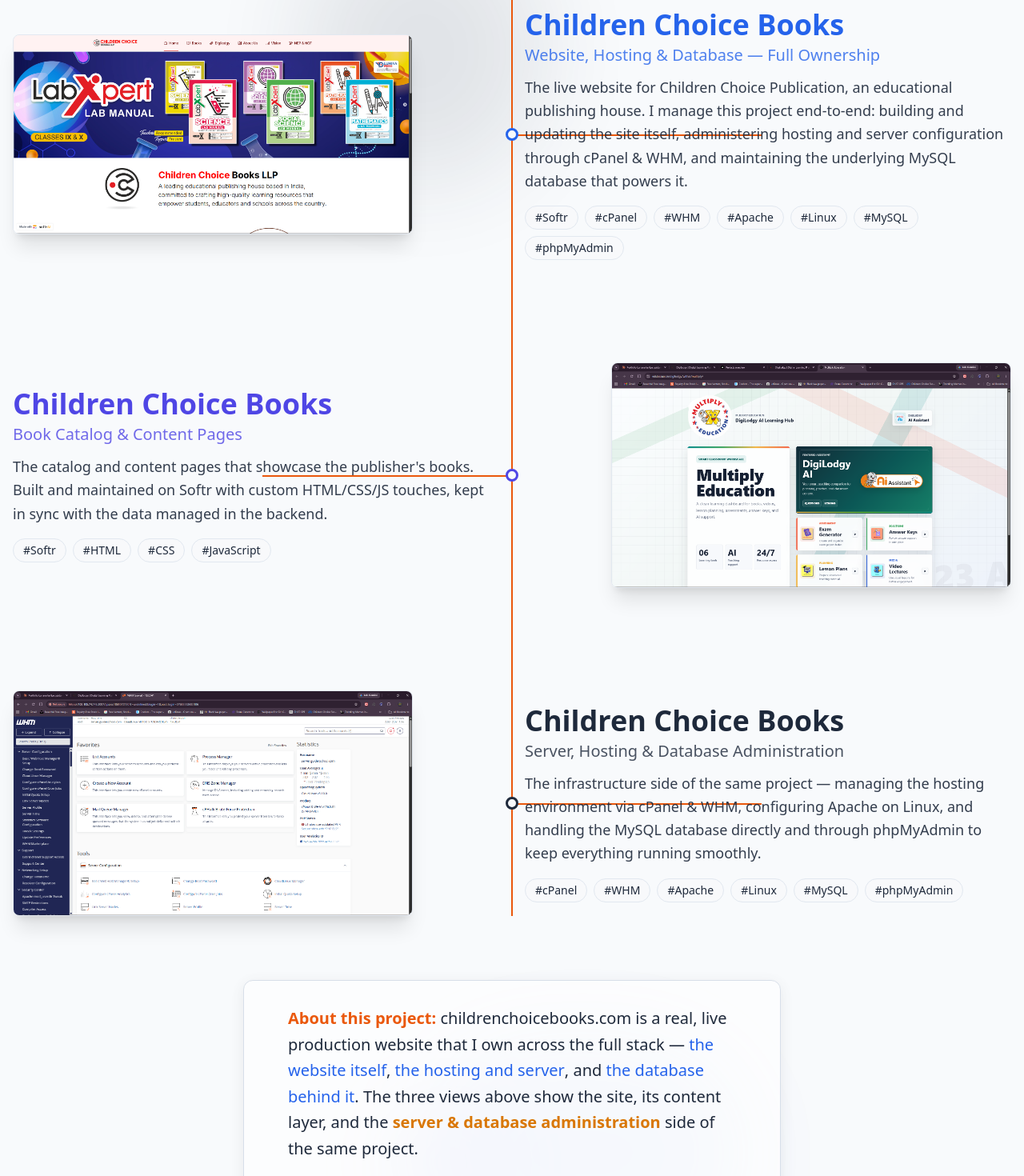
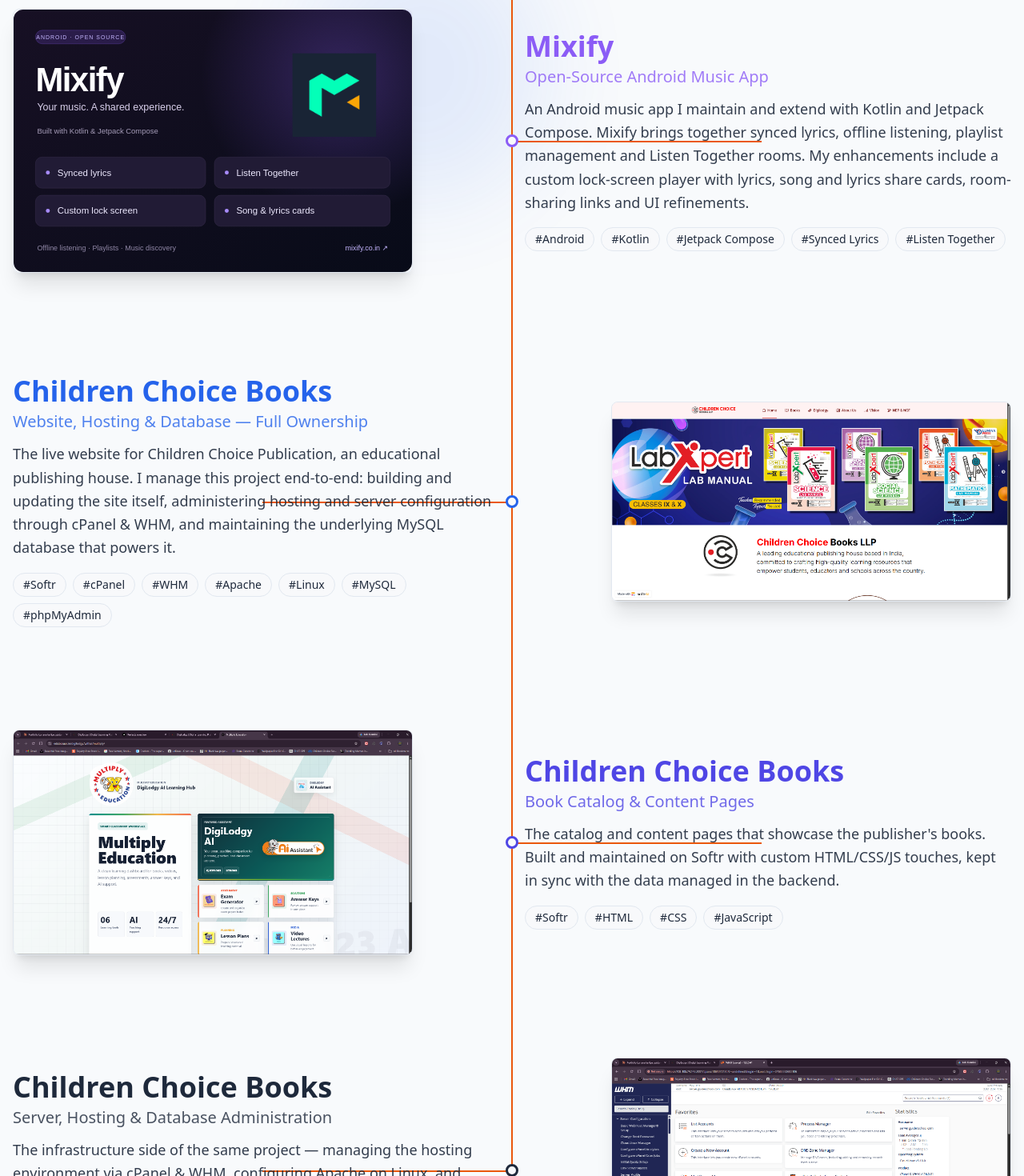
Before and after one commit to scisims12/my-portfolio, a React (Vite) app: page / in a window 1280 px wide. Shown: the part 2740-4210 px from the top of the page at 80% size. Built offline with nearby package versions, Linux system fonts and the light colour scheme.

Commit message:
Feature Mixify Android app in portfolio projects

```diff
--- a/src/components/projects/ProjectCard.jsx
+++ b/src/components/projects/ProjectCard.jsx
@@ -316,13 +316,13 @@
                         className="font-semibold"
                         style={{ color: themeColors.text }}
                       >
-                        Live Demo
+                        {project.liveDemoLabel || "Live Demo"}
                       </div>
                       <div
                         className="text-sm opacity-70"
                         style={{ color: themeColors.text }}
                       >
-                        View deployed project
+                        {project.liveDemoDescription || "View deployed project"}
                       </div>
                     </div>
                   </div>
--- a/src/components/projects/Projects.jsx
+++ b/src/components/projects/Projects.jsx
@@ -4,6 +4,19 @@
 import ProjectCard from "./ProjectCard";
 
 const projects = [
+  {
+    title: "Mixify",
+    subtitle: "Open-Source Android Music App",
+    description:
+      "An Android music app I maintain and extend with Kotlin and Jetpack Compose. Mixify brings together synced lyrics, offline listening, playlist management and Listen Together rooms. My enhancements include a custom lock-screen player with lyrics, song and lyrics share cards, room-sharing links and UI refinements.",
+    tags: ["Android", "Kotlin", "Jetpack Compose", "Synced Lyrics", "Listen Together"],
+    image: "/mixify-project.svg",
+    liveDemo: "https://mixify.co.in/",
+    liveDemoLabel: "Visit Mixify",
+    liveDemoDescription: "Explore features and download the Android app",
+    githubRepo: "https://github.com/scisims12/Mixify",
+    projectColor: "#8B5CF6",
+  },
   {
     title: "Children Choice Books",
     subtitle: "Website, Hosting & Database — Full Ownership",
@@ -163,7 +176,7 @@
                   className="font-bold"
                   style={{ color: themeColors.primaryColor }}
                 >
-                  About this project:{" "}
+                  About Children Choice Books:{" "}
                 </span>
                 childrenchoicebooks.com is a real, live production website
                 that I own across the full stack —{" "}
@@ -187,7 +200,7 @@
                 >
                   the database behind it
                 </span>
-                . The three views above show the site, its content layer,
+                . The three Children Choice Books cards show the site, its content layer,
                 and the{" "}
                 <span
                   className="font-semibold"
```
Also changed, not shown: public/mixify-project.svg (added).
